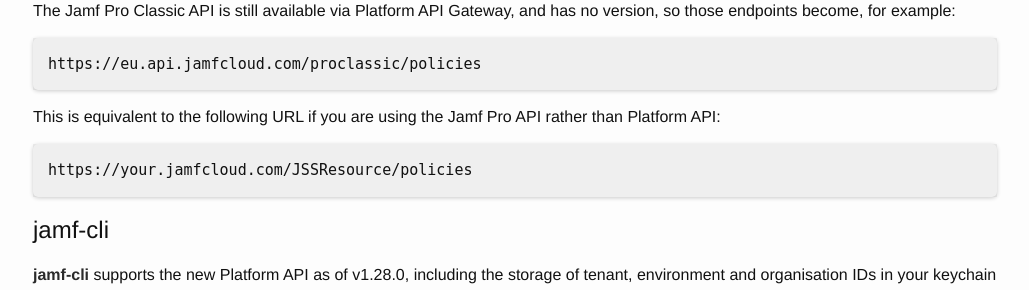
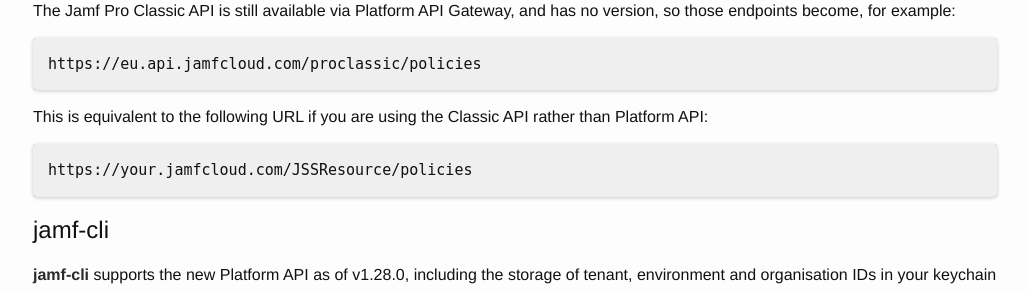
Before and after one commit to grahampugh/grahampugh.github.io, a Jekyll site: the page built from _posts/2026-09-13-jamfuploader-platform-api-gw.md, in a window 1280 px wide and 900 px high, scrolled down 1103 px. Shown: the part 152-442 px from the top of the window, without its empty margins (125-1154 px from the left). Built offline with Jekyll 4.4.1, drawn with Linux system fonts in a browser that asks for light colours; comment, search, counter and statistics services are not loaded.

Commit message:
fact fix

```diff
--- a/_posts/2026-09-13-jamfuploader-platform-api-gw.md
+++ b/_posts/2026-09-13-jamfuploader-platform-api-gw.md
@@ -47,7 +47,7 @@
 
     https://eu.api.jamfcloud.com/proclassic/policies
 
-This is equivalent to the following URL if you are using the Jamf Pro API rather than Platform API:
+This is equivalent to the following URL if you are using the Classic API rather than Platform API:
 
     https://your.jamfcloud.com/JSSResource/policies
 
```
